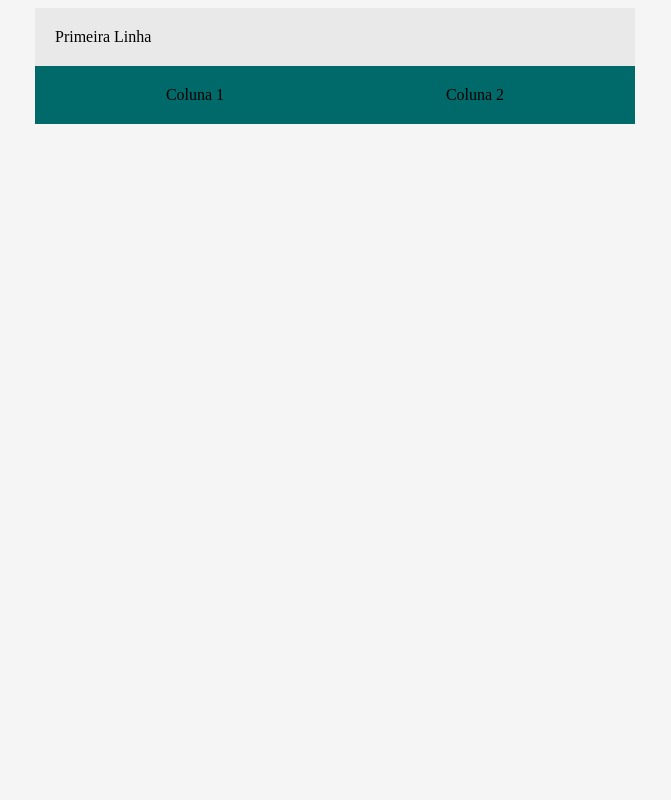
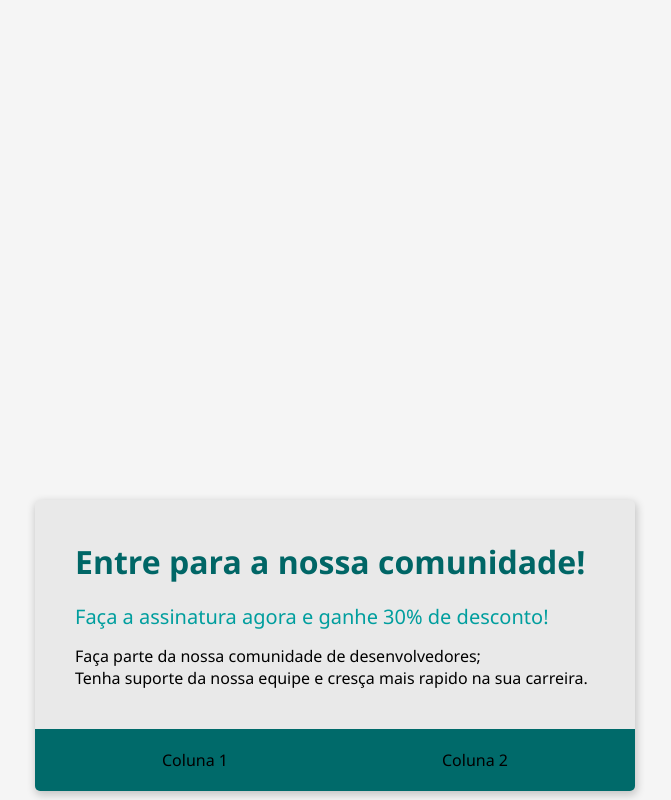
Before and after one commit to GianKretzl/bootcamp-devjr-modulo2, a plain HTML site: page index.html in a window 1280 px wide. Shown: the whole page, without its empty margins (305-976 px from the left). Drawn offline with Linux system fonts and the light colour scheme.

Commit message:
closes #3 - criando o cabeçalho

```diff
--- a/index.html
+++ b/index.html
@@ -8,15 +8,20 @@
     <style>
         body {
             background-color: #f5f5f5;
+            font-family: 'Segoe UI', Tahoma, Geneva, Verdana, sans-serif;
         }
         .container {
             background-color: #E9E9E9;
             margin: auto;
+            margin-top: 500px;
             width: 600px;
+            box-shadow: 1px 3px 8px 1px rgba(0, 0, 0, 0.2);
+            border-radius: 5px;
+            overflow: hidden;
 
         }
         .header {
-            padding: 20px;
+            padding: 40px;
         }
         .flex-container {
             display: flex;
@@ -24,12 +29,34 @@
             justify-content: space-around;
             padding: 20px;
         }
+        .header-title {
+            color: #006666;
+            font-size: 32px;
+            font-weight: 700;
+            margin-bottom: 20px;
+        }
+        .header-subtitle {
+            color: #009E9E;
+            font-size: 20px;
+            font-weight: 500;
+            margin-bottom: 15px;
+
+        }
     </style>
 </head>
 <body>
     <div class="container">
         <div class="header">
-            Primeira Linha
+            <div class="header-title">
+                Entre para a nossa comunidade!
+            </div>
+            <div class="header-subtitle">
+                Faça a assinatura agora e ganhe 30% de desconto!
+            </div>
+            <div>
+                Faça parte da nossa comunidade de desenvolvedores;<br>
+                Tenha suporte da nossa equipe e cresça mais rapido na sua carreira.
+            </div>
         </div>
         <div class="flex-container">
             <div>
```
